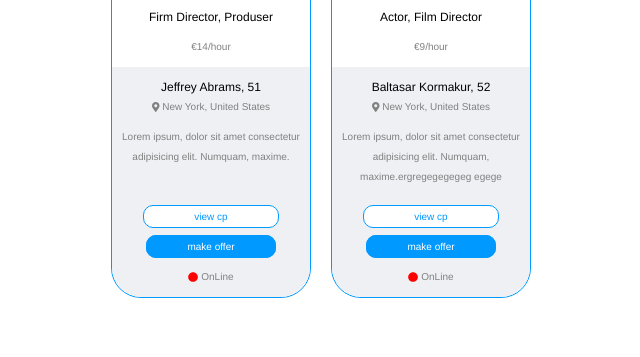
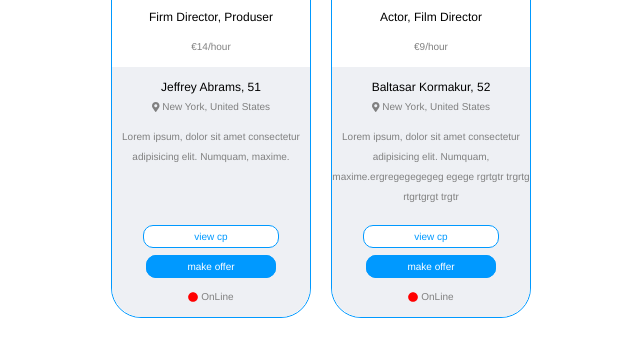
Before and after one commit to KonstantinSpudka/dz-UserCard, a plain HTML site: page index.html in a window 1280 px wide. Shown: the part 205-562 px from the top of the page, without its empty margins (329-969 px from the left). Drawn offline with Linux system fonts and the light colour scheme.

Commit message:
Refactor

```diff
--- a/css/style.css
+++ b/css/style.css
@@ -36,7 +36,7 @@ body {
 
 .colorStar-a {
   position: relative;
-  /* left: 90px; */
+
   bottom: 20px;
   border: 1px solid white;
   border-radius: 50%;
--- a/index.html
+++ b/index.html
@@ -77,7 +77,7 @@
         <div>
           <p>
             Lorem ipsum, dolor sit amet consectetur adipisicing elit. Numquam,
-            maxime.ergregegegegeg egege
+            maxime.ergregegegegeg egege rgrtgtr trgrtg rtgrtgrgt trgtr
           </p>
         </div>
         <div class="bottom">
```
